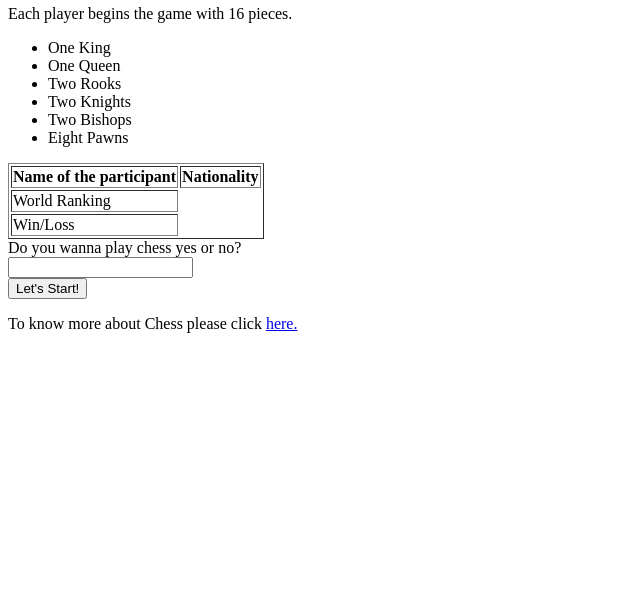
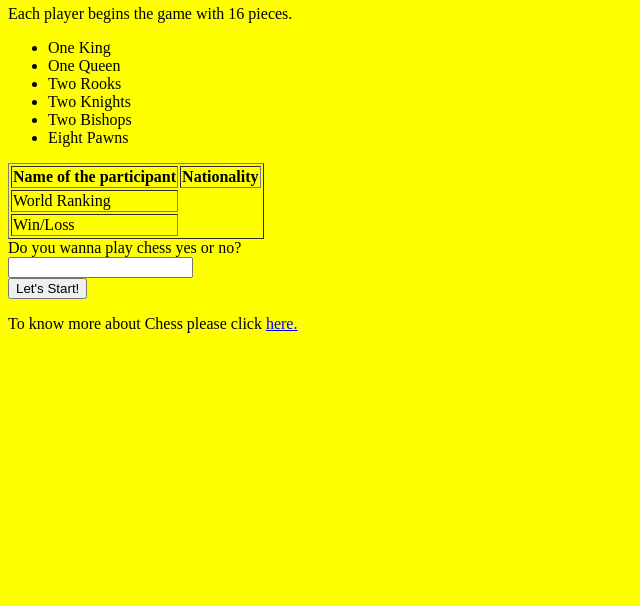
Before and after one commit to akashantony/akashantony.github.io, a plain HTML site: page index.html in a window 1280 px wide. Shown: the part 194-800 px from the top of the page, without its empty margins (0-640 px from the left). Drawn offline with Linux system fonts and the light colour scheme.

Commit message:
make changes to css

```diff
--- a/index.html
+++ b/index.html
@@ -2,6 +2,7 @@
 <html>
 <head>
   <title> Chess </title>
+  <link rel="stylesheet" type="text/css" href="styles.css">
 </head>
 <body>
 <Header>
--- /dev/null
+++ b/styles.css
@@ -0,0 +1,3 @@
+body{
+  background: yellow;
+}
```
Also changed, not shown: index_2.html (+1 -0 lines), 1 other file.
